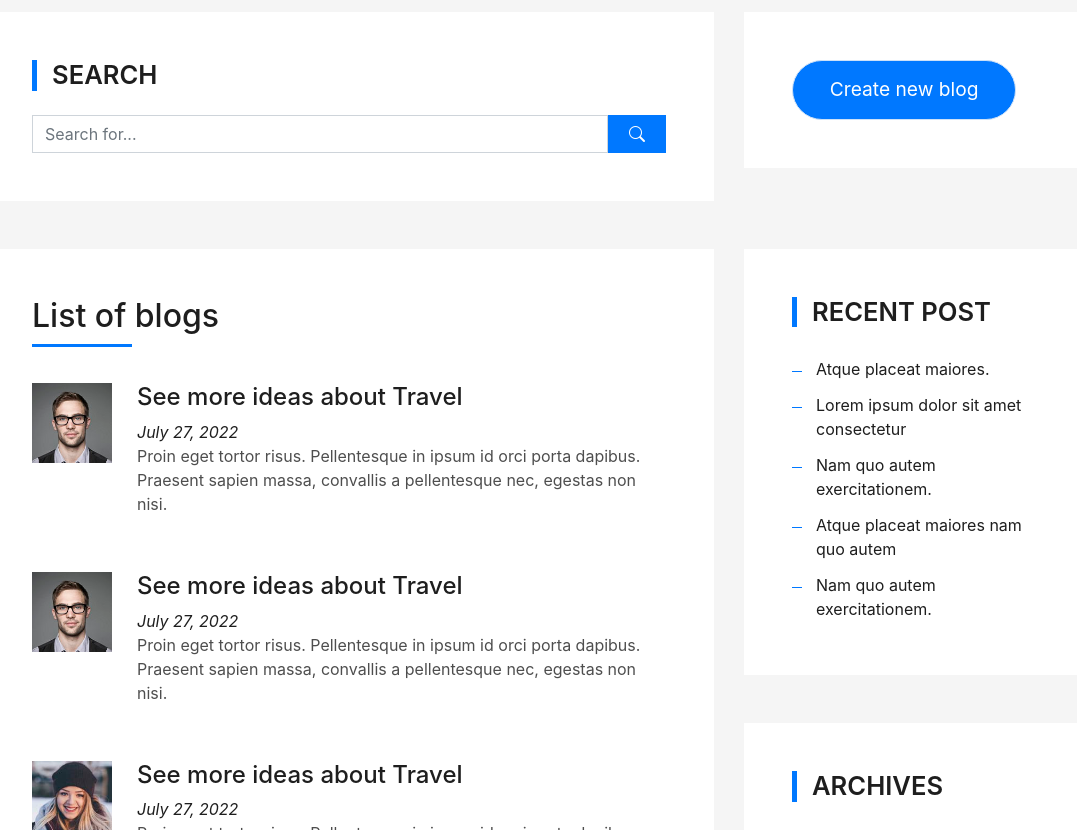
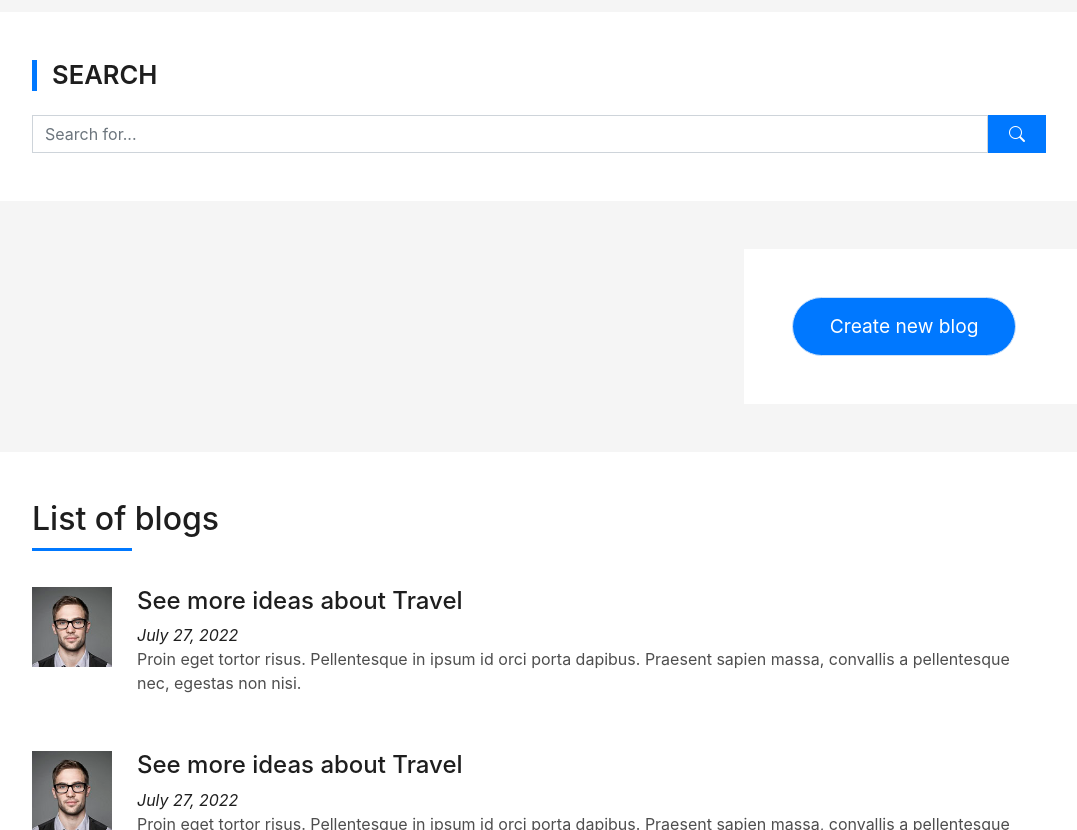
Before and after one commit to acharayaP03/Nuxt-post, a Nuxt app: page /ManageBlog in a window 1280 px wide. Shown: the part 482-1312 px from the top of the page, without its empty margins (101-1178 px from the left). Built offline with nearby package versions, Linux system fonts and the light colour scheme.

Commit message:
css fix for manage blog

```diff
--- a/pages/ManageBlog.vue
+++ b/pages/ManageBlog.vue
@@ -8,10 +8,12 @@
       <section class="blog-wrapper sect-pt4" id="blog">
         <div class="container">
           <div class="row">
-            <div class="col-md-8">
+            <div class="col-md-12">
                 <SearchBar />
             </div>
-            <div class="col-md-4">
+          </div>
+            <div class="row">
+                <div class="col-md-4 ml-auto">
                     <div class="widget-sidebar sidebar-search">
                         <div class="sidebar-content">
                             <div class="row">
@@ -29,7 +31,7 @@
                 </div>
             </div>
           <div class="row">
-            <div class="col-md-8">
+            <div class="col-md-12">
               <div class="box-comments">
                 <div class="title-box-2">
                   <h4 class="title-comments title-left">List of blogs</h4>
@@ -57,11 +59,6 @@
                 </ul>
               </div>
             </div>
-            <div class="col-md-4">
-                <RecentPosts />
-                <ArchivedPosts />
-                <PostsTags />
-            </div>
           </div>
         </div>
       </section>
@@ -76,13 +73,10 @@
 import NavBar from '~/components/NavBar.vue'
 import HeroContainer from '~/components/HeroContainer.vue'
 import SearchBar from '~/components/SearchBar.vue'
-import RecentPosts from '~/components/Posts/RecentPosts.vue'
-import ArchivedPosts from '~/components/Posts/ArchivedPosts.vue'
-import PostsTags from '~/components/Posts/PostsTags.vue'
 import FooterComponent from '~/components/FooterComponent.vue'
 export default {
   name: 'IndexPage',
-  components: { NavBar, HeroContainer, SearchBar, RecentPosts, ArchivedPosts, PostsTags, FooterComponent },
+  components: { NavBar, HeroContainer, SearchBar, FooterComponent },
   data() {
     return {
       title: 'Here are the list of posts that are recently added.',
```
Lines whose indentation alone changed are shown as unchanged.
